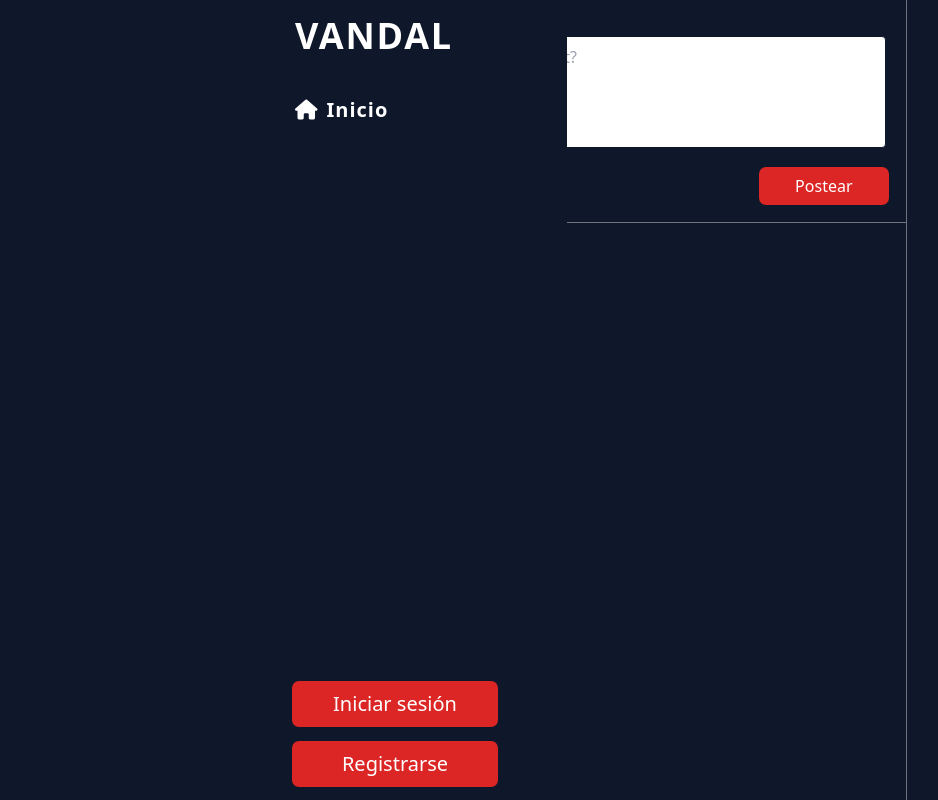
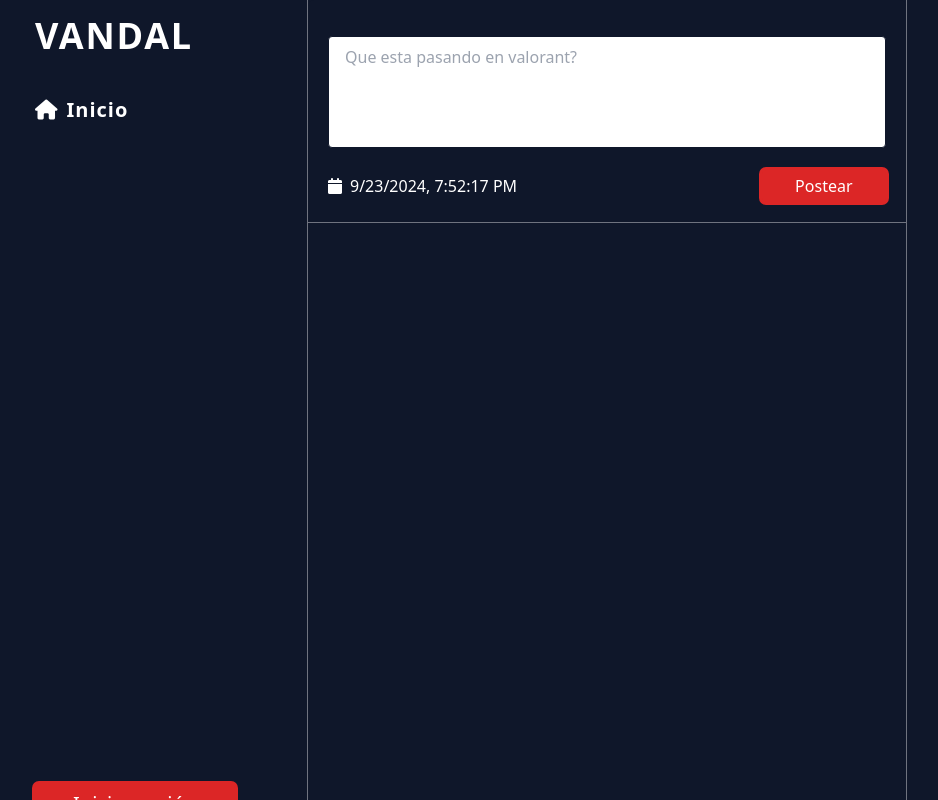
Before and after one commit to ThomasChaures/vandalgg, a Vue app: page /#/ in a window 1280 px wide. Shown: the whole page, without its empty margins (33-971 px from the left). Built offline with nearby package versions, Linux system fonts and the light colour scheme; no server answers; the database is empty.

Commit message:
Add files via upload

```diff
--- a/src/components/AppNavbar.vue
+++ b/src/components/AppNavbar.vue
@@ -33,7 +33,7 @@ export default {
 </script>
 
 <template>
-  <header class="fixed top-0 left-[300px] h-full  w-[300px] p-4 pl-7 bg-slate-900 flex flex-col justify-between">
+  <header class="absolute top-0 left-0 h-[900px] w-[300px] p-4 pl-7 bg-slate-900 flex flex-col justify-between">
     <div>
       <p class="text-4xl text-white font-semibold tracking-wider uppercase mb-10">Vandal</p>
     </div>
--- a/src/components/chatGlobal/chatGlobalSection.vue
+++ b/src/components/chatGlobal/chatGlobalSection.vue
@@ -38,11 +38,11 @@ export default {
       <template v-else>
         <div class="relative h-screen">
           <div class="absolute top-1/4 left-1/2 transform -translate-x-1/2 -translate-y-1/2">
-            <div class="animate-spin rounded-full h-20 w-20 border-4 border-blue-500"></div>
+            <div class="animate-spin rounded-full h-20 w-20  border-t-2 border-b-2 border-blue-500"></div>
           </div>
           <div class="absolute top-1/2 left-1/2 transform -translate-x-1/2 -translate-y-1/2">
             <div
-              class="animate-spin rounded-full h-20 w-20 border-t-2 border-b-2 border-slate-900"
+              class="animate-spin rounded-full h-20 w-20 border-slate-900"
             ></div>
           </div>
         </div>
```
